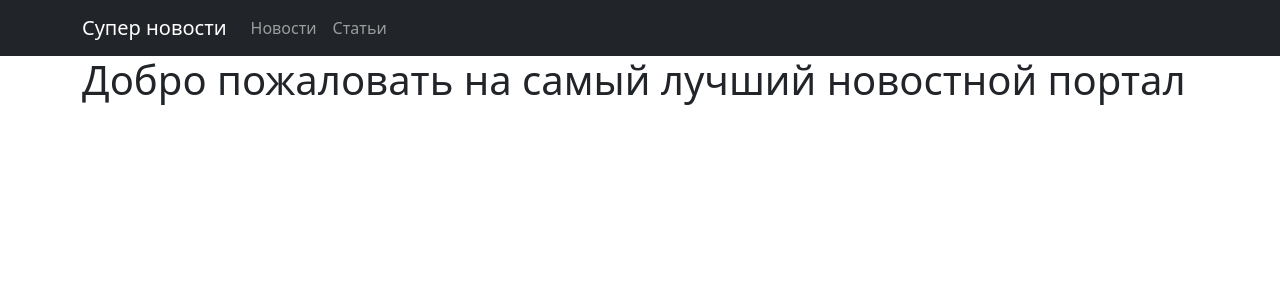
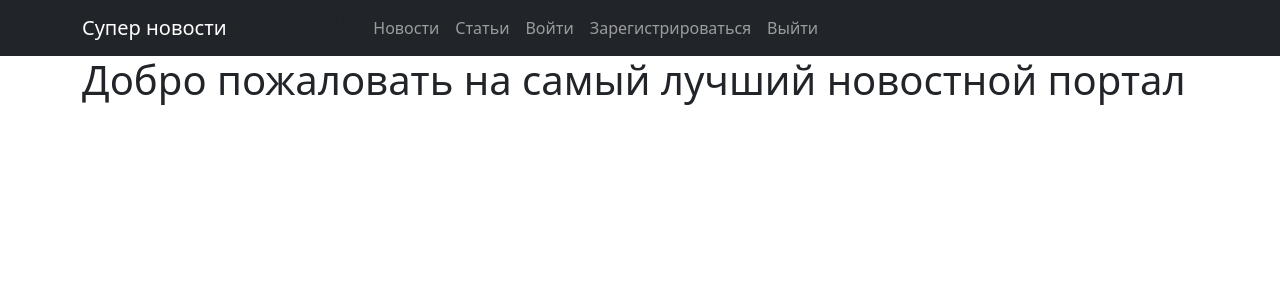
Before and after one commit to n1ki7a/skillfactory, a Django app: page / in a window 1280 px wide. Shown: the top 300 px of the page. Run offline with Django 5.2, Linux system fonts and the light colour scheme; some libraries are stand-ins or nearby versions.

Commit message:
Итоговое задание 7.7 (HW-03)

```diff
--- a/newsportal/app/urls.py
+++ b/newsportal/app/urls.py
@@ -20,4 +20,6 @@ from django.urls import path, include
 urlpatterns = [
     path('admin/', admin.site.urls),
     path('', include('newsportal.urls')),
+
+    path('accounts/', include('allauth.urls')),
 ]
--- a/newsportal/newsportal/views.py
+++ b/newsportal/newsportal/views.py
@@ -1,3 +1,4 @@
+from django.contrib.auth.mixins import LoginRequiredMixin
 from django.shortcuts import render
 from django.urls import reverse_lazy
 
@@ -63,7 +64,7 @@ class NewsCreate(CreateView):
         return super().form_valid(form)
 
 
-class NewsUpdate(UpdateView):
+class NewsUpdate(LoginRequiredMixin, UpdateView):
     form_class = PostForm
     model = Post
     template_name = 'news_edit.html'
--- a/newsportal/templates/flatpages/default.html
+++ b/newsportal/templates/flatpages/default.html
@@ -23,7 +23,7 @@
                <div class="collapse navbar-collapse" id="navbarResponsive">
                    <ul class="navbar-nav ml-auto">
 <!--                       <li class="nav-item active">-->
-<!--                           <a class="nav-link" href="/">Home-->
+<!--                           <a class="nav-link" href="/">Home-->/accounts/login/
 <!--                               <span class="sr-only">(current)</span>-->
 <!--                           </a>-->
 <!--                       </li>-->
@@ -39,6 +39,17 @@
 <!--                       <li class="nav-item">-->
 <!--                           <a class="nav-link" href="/anotherone/">Another one</a>-->
 <!--                       </li>-->
+                   </ul>
+                   <ul class="navbar-nav justify-content-end">
+                       <li class="nav-item">
+                           <a class="nav-link" href="/accounts/login/">Войти</a>
+                       </li>
+                       <li class="nav-item">
+                           <a class="nav-link" href="/accounts/signup/">Зарегистрироваться</a>
+                       </li>
+                       <li class="nav-item">
+                           <a class="nav-link" href="/accounts/logout/">Выйти</a>
+                       </li>
                    </ul>
                </div>
            </div>
```
Also changed, not shown: newsportal/app/settings.py (+22 -0 lines), newsportal/templates/account/base.html (added, +15 -0 lines).
